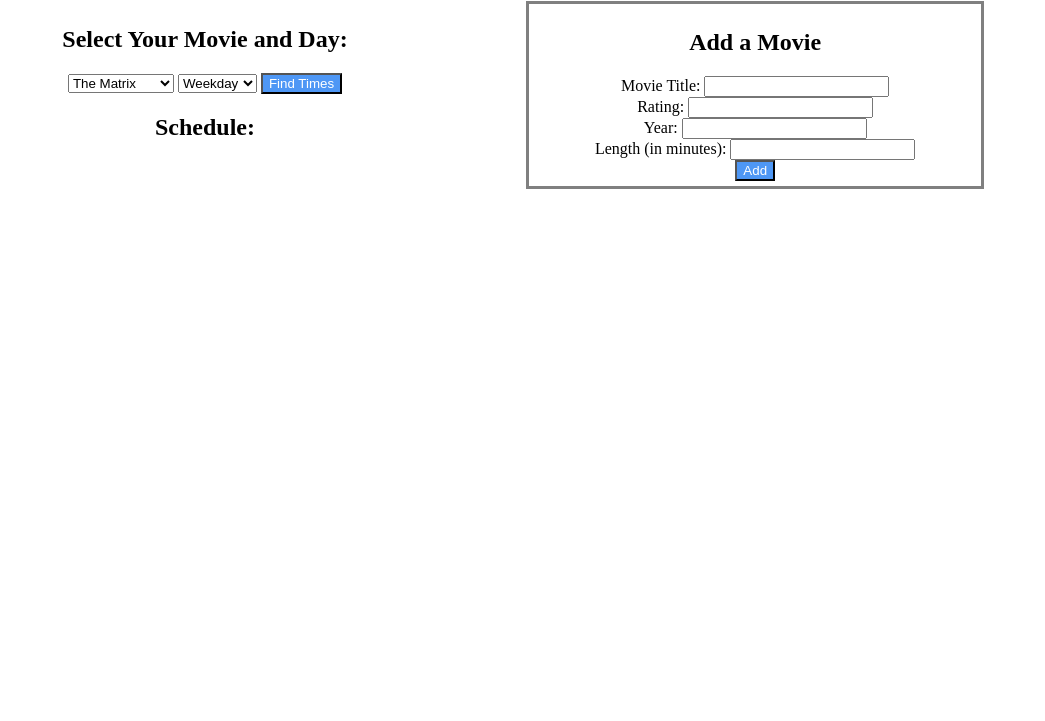
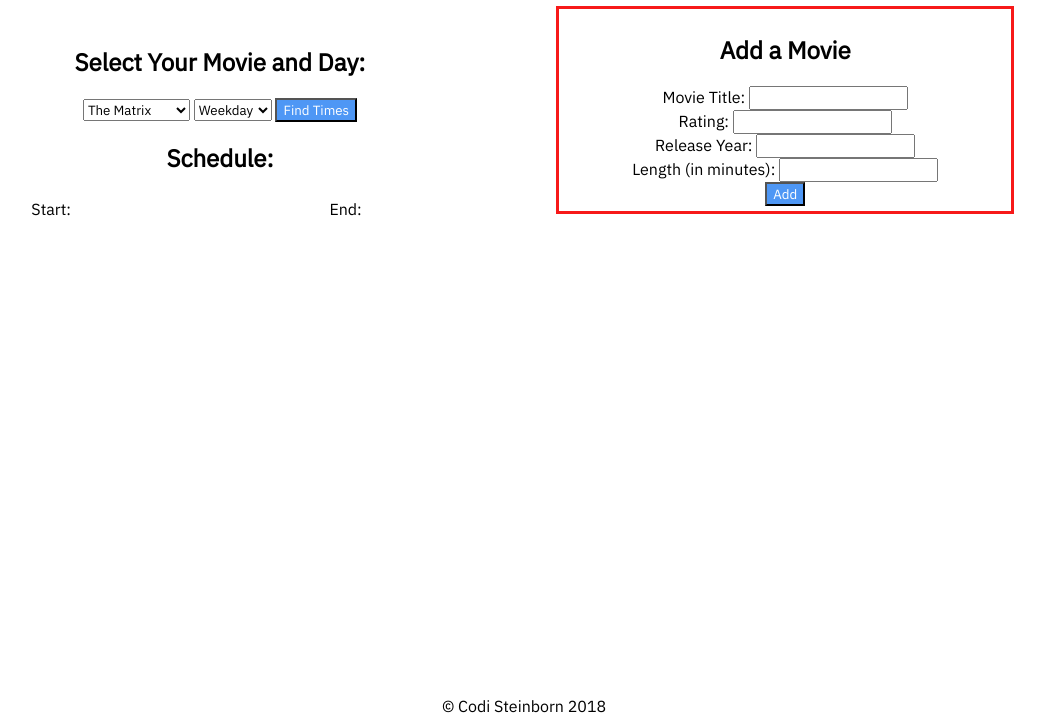
Before and after one commit to codisteinborn/MultiplexManager, a plain HTML site: page index.html in a window 1280 px wide. Shown: the part 79-800 px from the top of the page, without its empty margins (124-1169 px from the left). Drawn offline with nearby package versions, Linux system fonts and the light colour scheme.

Commit message:
code cleanup

```diff
--- a/index.html
+++ b/index.html
@@ -6,6 +6,7 @@
     <meta name="viewport" content="width=device-width, initial-scale=1.0">
     <meta http-equiv="X-UA-Compatible" content="ie=edge">
     <title>Multiplex Schedule Maker</title>
+    <link href="https://fonts.googleapis.com/css?family=IBM+Plex+Sans" rel="stylesheet">
     <link rel="stylesheet" type="text/css" href="style.css" />
     <script src="https://code.jquery.com/jquery-3.3.1.js" integrity="sha256-2Kok7MbOyxpgUVvAk/HJ2jigOSYS2auK4Pfzbm7uH60=" crossorigin="anonymous"></script>
     <script type="text/javascript" src="movieManager.js"></script>
@@ -28,6 +29,8 @@
         <button id="submit">Find Times</button>
         <div id="movieInfo"></div>
         <h2>Schedule:</h2>
+        <div id="start">Start:</div>
+            <div id="end">End:</div>
             <div id="sched"></div>
             <div id="schedEnd"></div>
     </div>
@@ -39,7 +42,7 @@
         <div>Rating:
             <input id="newRating" />
         </div>
-        <div>Year:
+        <div>Release Year:
             <input id="newYear" />
         </div>
         <div>Length (in minutes):
@@ -47,6 +50,7 @@
         </div>
         <button id="add">Add</button>
     </div>
+    <footer> &copy; Codi Steinborn 2018</footer>
 </body>
 
 </html>
--- a/movieManager.js
+++ b/movieManager.js
@@ -33,7 +33,7 @@ const firstShow = 15;
 const previews = 15;
 const clean = 20;
 const wkdyHrs = 720;
-const wkndHrs = 870;
+const wkndHrs = 810;
 const wkdyOpen = 660;
 const wkndOpen = 630;
 
@@ -52,6 +52,9 @@ $(document).ready(function () {
         showsPerMovie = movies.map(movie => ({ ...movie, wkdyshows: Math.floor((wkdyHrs - firstShow) / (movie.length + previews + clean)), wkndshows: Math.floor((wkndHrs - firstShow) / (movie.length + previews + clean)) }));
     });
 
+    /**
+     * This on click function takes in the selected movie and day type and appends movie info and schedule to the page
+     */
     $("#submit").on("click", function () {
         $("#sched").text("");
         $("#schedEnd").text("");
@@ -73,9 +76,6 @@ $(document).ready(function () {
             wkdyendtimes.push(wkdyshowtimes[i] + showsPerMovie[$(".selectMovie").val()].length)
         }
         var wkndshowtimes = [660];
-        // for (let i = 1; i < showsPerMovie[$(".selectMovie").val()].wkndshows; i++) {
-        //     wkndshowtimes.push(wkndshowtimes[i - 1] + (showsPerMovie[$(".selectMovie").val()].length + previews + clean + (5 - (showsPerMovie[$(".selectMovie").val()].length % 5))))
-        // }
         for (let i = 1; i < showsPerMovie[$(".selectMovie").val()].wkndshows; i++) {
             if((showsPerMovie[$(".selectMovie").val()].length % 5) !== 0){
                 wkndshowtimes.push(wkndshowtimes[i - 1] + (showsPerMovie[$(".selectMovie").val()].length + previews + clean + (5 - (showsPerMovie[$(".selectMovie").val()].length % 5))))}
@@ -88,7 +88,7 @@ $(document).ready(function () {
         }
 
         /**
-         * These begTimeFun and endTimeFun functions take in an array of times (in minutes after 00:00) and give back a time in 12hr formatting appended to the page
+         * The begTimeFun and endTimeFun functions take in an array of times (in minutes after 00:00) and give back a time in 12hr formatting appended to the page
          * @param {array} - this function will be passed the array of either weekday or weekend show times and end times
          */
         const begTimeFun = function (arr) {
--- a/style.css
+++ b/style.css
@@ -1,14 +1,19 @@
-#currMovies, #addMovie{
+*{
+    font-family: 'IBM Plex Sans', sans-serif;
+}
+#currMovies, #addMovie, #start, #end{
     float:left;
     text-align: center;
     padding: 5px;
 }
 #currMovies{
-    width:50%
+    width:50%;
+    /* padding: 10px; */
+    margin: 15px;
 }
 #addMovie{
     width:35%;
-    border: 3px solid gray;
+    border: 3px solid rgb(247, 25, 25);
 }
 h1{
     text-align: center;
@@ -17,7 +22,13 @@ button{
     background-color: rgb(78, 151, 245);
     color: white;
 }
-#sched, #schedEnd{
+#sched, #schedEnd, #start, #end{
     width: 45%;
     float: left;
 }
+footer{
+    width: 100%;
+    position: fixed;
+    bottom: 5px;
+    text-align: center;
+}
```
Also changed, not shown: images/indexScreen.png (added), images/mgScreen.png (added), 2 other files.
